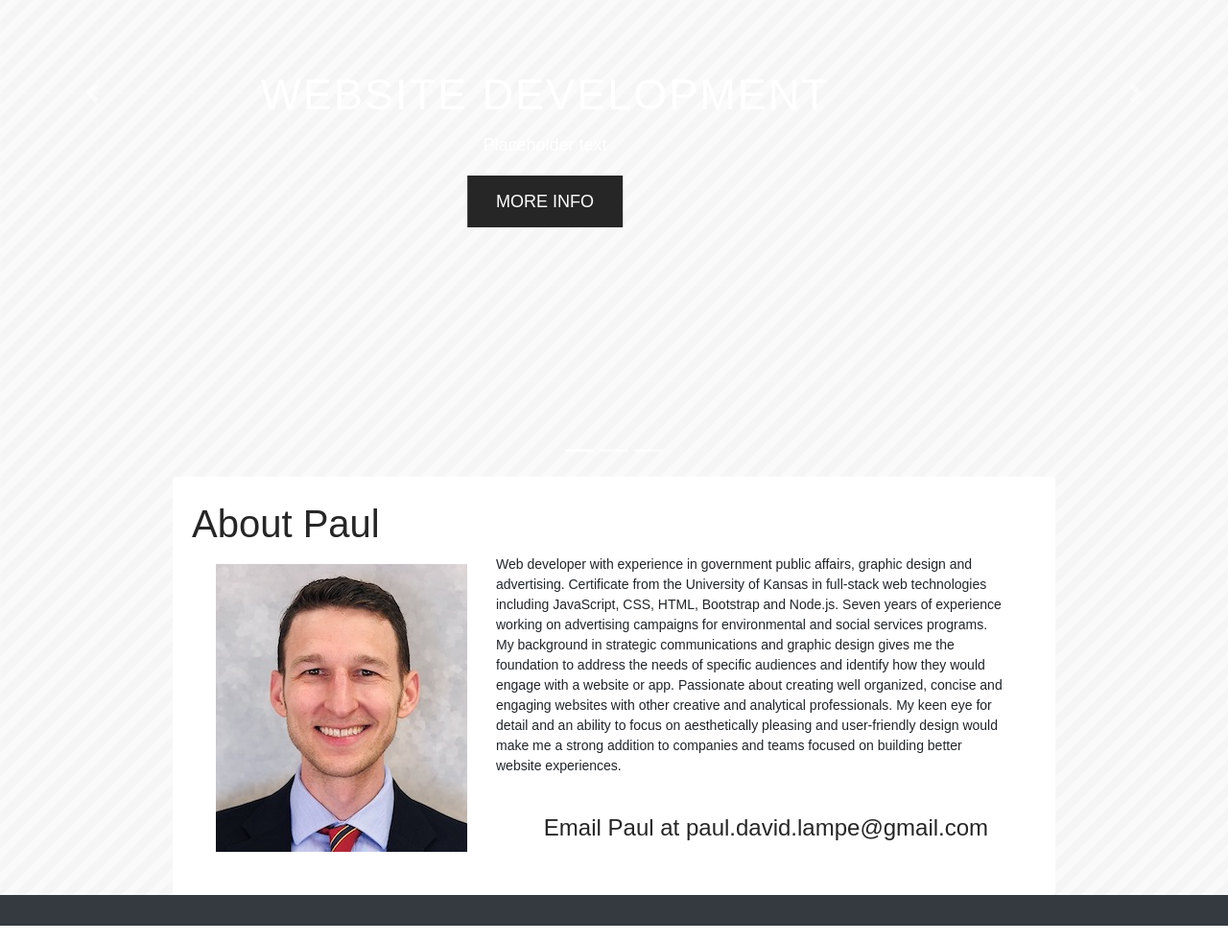
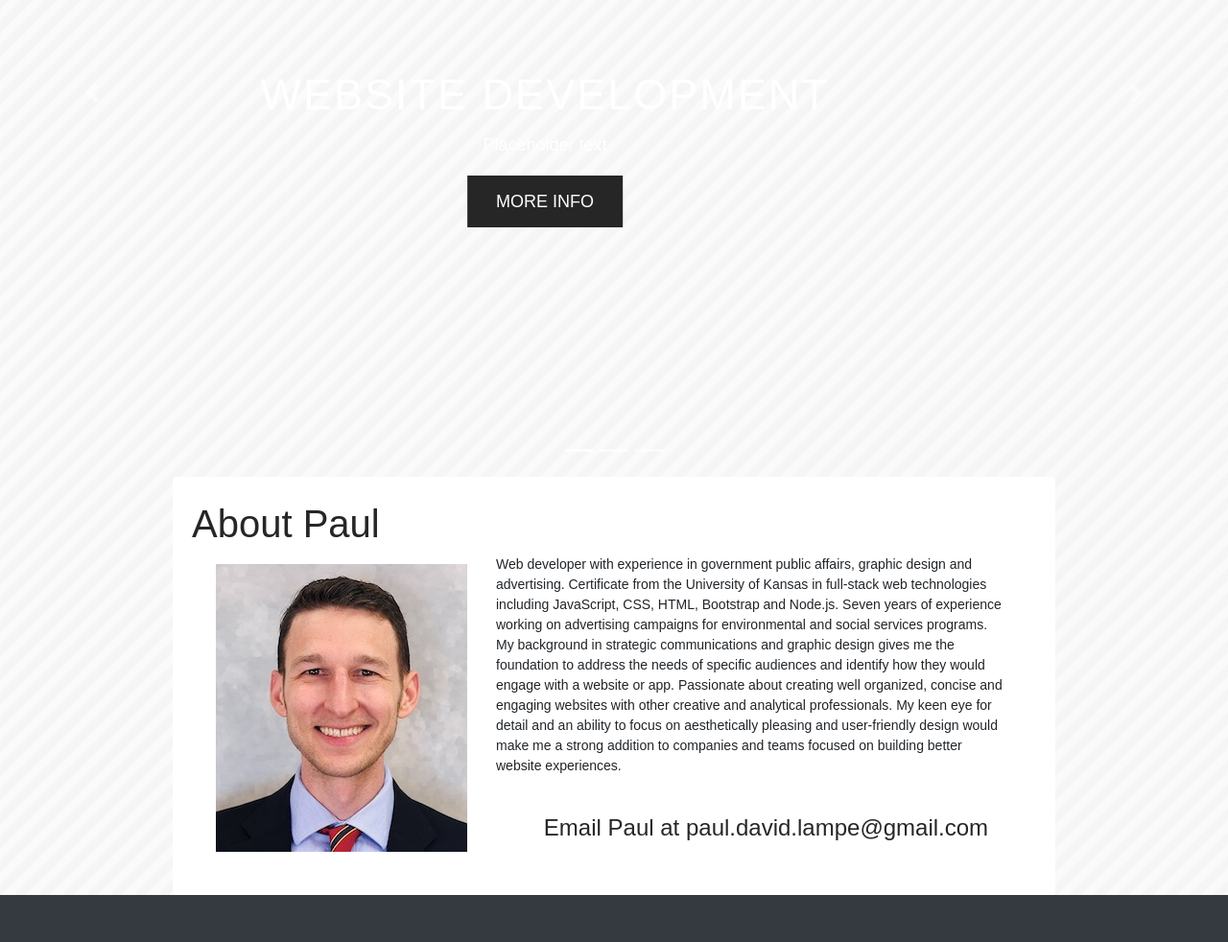
Before and after one commit to pdlampe/portfolio, a plain HTML site: page index.html in a window 1280 px wide. Shown: the part 303-1285 px from the top of the page at 96% size. Drawn offline with nearby package versions, Linux system fonts and the light colour scheme.

Commit message:
Updated footer

```diff
--- a/index.html
+++ b/index.html
@@ -148,7 +148,7 @@
     </div>
     <nav class="navbar navbar-dark bg-dark" style=" background:#666666;">
         <p style=" font-family: 'Arial' , 'Helvetica Neue' , Helvetica, sans-serif; font-size: 11px; text-align:
-            center;">
+            center;">&nbsp;
         </p>
     </nav>
 
```
